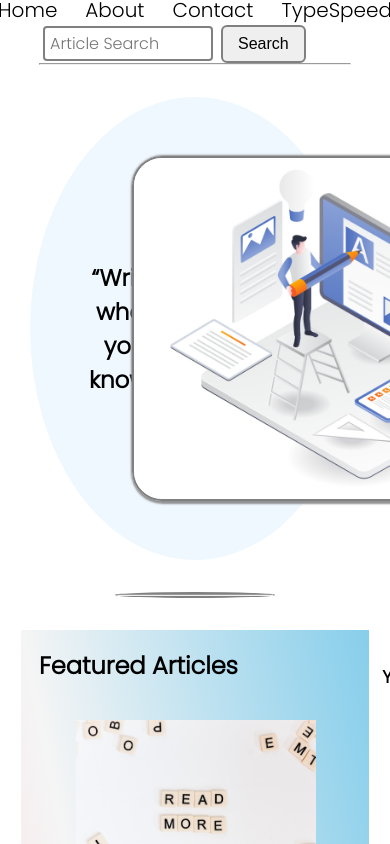
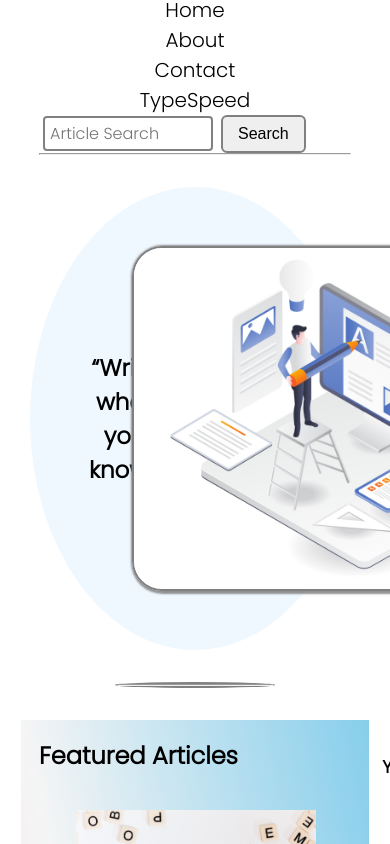
Before and after one commit to Aniruddha-Bajpai/TechNerds, a website with bundled scripts: page index.html in a window 390 px wide. Shown: the part 77-921 px from the top of the page. Built offline with nearby package versions, Linux system fonts and the light colour scheme; a web font is replaced by a local one.

Commit message:
added minor changes

```diff
--- a/CSS/mobile.css
+++ b/CSS/mobile.css
@@ -6,6 +6,9 @@
   .nav-left {
     flex-direction: column;
     text-align: center;
+  }
+  .nav-left ul {
+    flex-direction: column;
   }
   /* .nav-right {
     margin-left: 48px;
```
